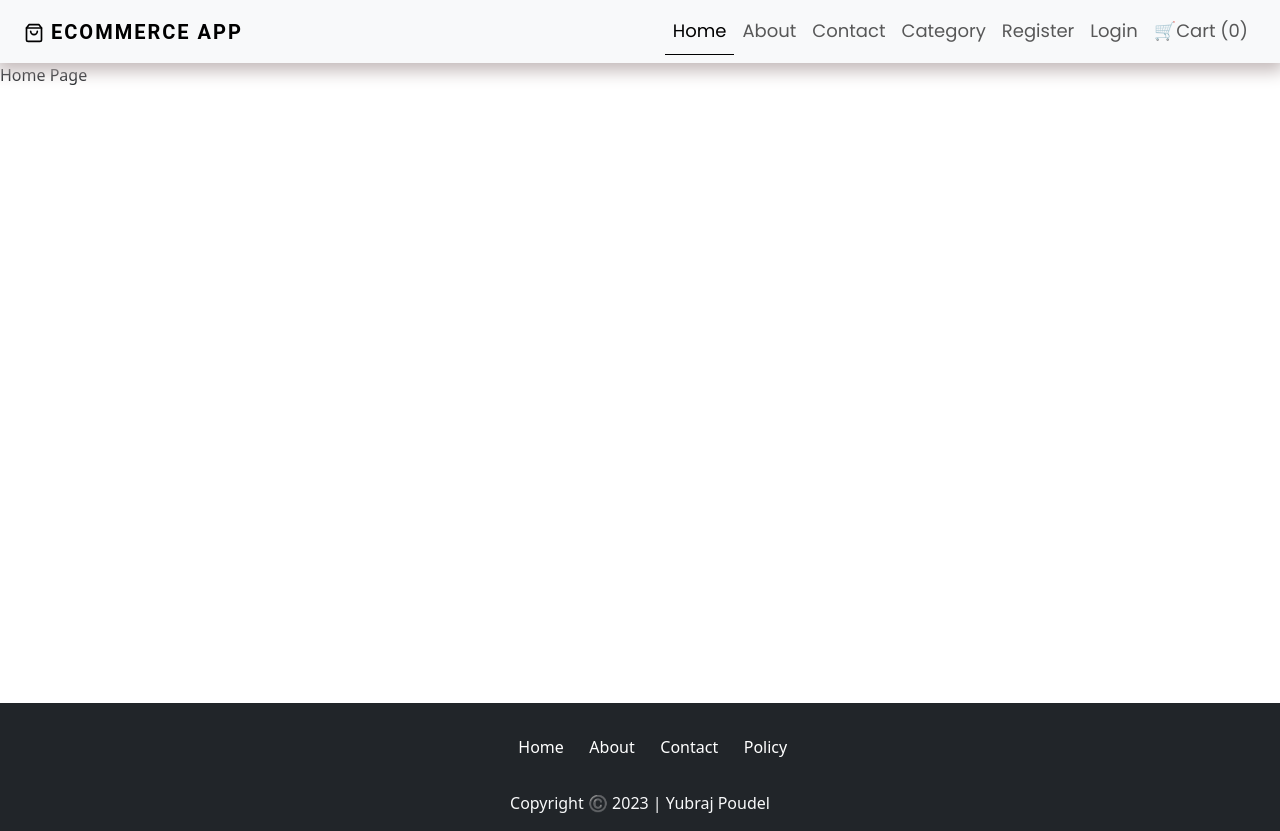
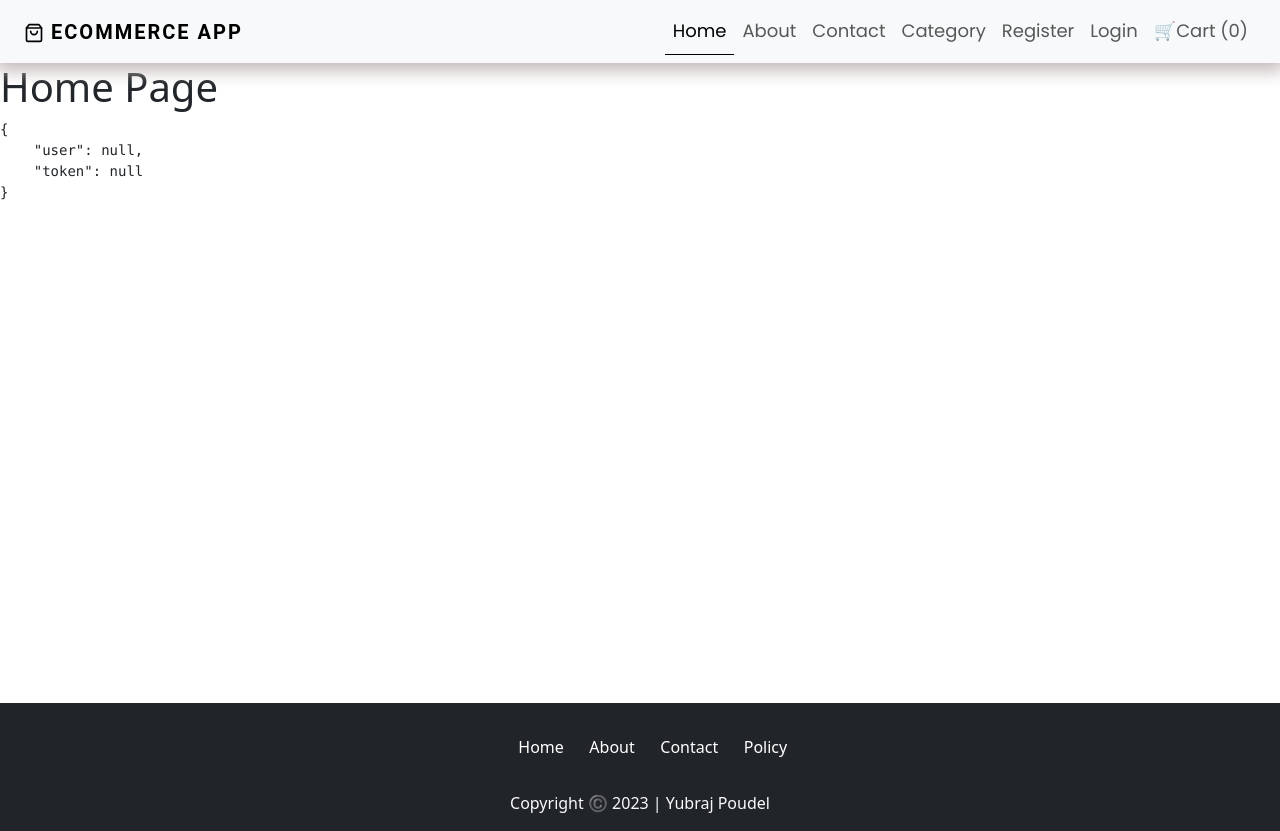
Before and after one commit to imyubraz/mern_ecommerce_frontend, a React (Create React App) app: page / in a window 1280 px wide. Built offline with nearby package versions, Linux system fonts and the light colour scheme.

Commit message:
Using context API to manage auth context (/src/contexts/auth.js), custom hook implemented to get auth context's data (useAuth), using useAuth to get data in Home component

```diff
--- /dev/null
+++ b/src/contexts/auth.js
@@ -0,0 +1,21 @@
+import { useState, useEffect, createContext, useContext } from 'react'
+
+const AuthContext = createContext();
+
+const AuthProvider = (props) => {
+    const [auth, setAuth] = useState({
+        user: null,
+        token: null
+    })
+    return (
+        <AuthContext.Provider value={[auth, setAuth]}>
+            {props.children}
+        </AuthContext.Provider>
+    )
+}
+
+// custom hook for using AuthContext
+
+const useAuth = () => useContext(AuthContext)
+
+export { useAuth, AuthProvider };
--- a/src/index.js
+++ b/src/index.js
@@ -3,10 +3,14 @@
 import './index.css';
 import App from './App';
 import { BrowserRouter } from 'react-router-dom';
+import { AuthProvider } from './contexts/auth';
+
 
 const root = ReactDOM.createRoot(document.getElementById('root'));
 root.render(
-  <BrowserRouter>
-    <App />
-  </BrowserRouter>
+  <AuthProvider>
+    <BrowserRouter>
+      <App />
+    </BrowserRouter>
+  </AuthProvider>
 );
--- a/src/pages/Home.js
+++ b/src/pages/Home.js
@@ -1,7 +1,12 @@
 import React from 'react'
 import Layout from '../components/layout/Layout'
+import { useAuth } from '../contexts/auth'
 
 const Home = () => {
+
+    // console.log(useAuth())
+    const [auth, setAuth] = useAuth();
+    // console.log(auth)
     return (
         <Layout
             title="Home | E-Commerce App"
@@ -9,7 +14,9 @@
             keywords="buy, sell, online, ecommerce"
             author="Yubraj"
         >
-            Home Page
+            <h1>Home Page</h1>
+            {/* <p>{JSON.stringify(auth)}</p> */}
+            <pre>{JSON.stringify(auth, null, 4)}</pre>
         </Layout>
     )
 }
--- a/src/pages/auth/Register.js
+++ b/src/pages/auth/Register.js
@@ -63,7 +63,6 @@
             // toast.error("Something went wrong!");
             toast.error(`Error : ${error.response.data.message}`);
         }
-
     }
 
     return (
```
Also changed, not shown: 7 other files (tests, documents, lock files or other folders).
